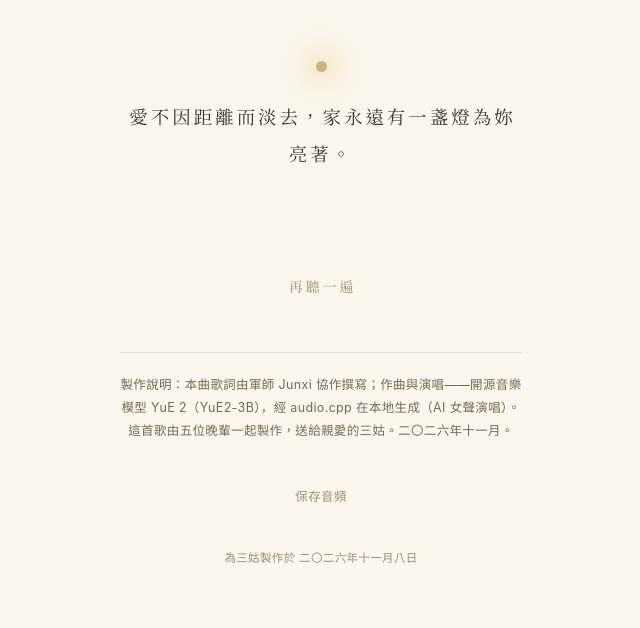
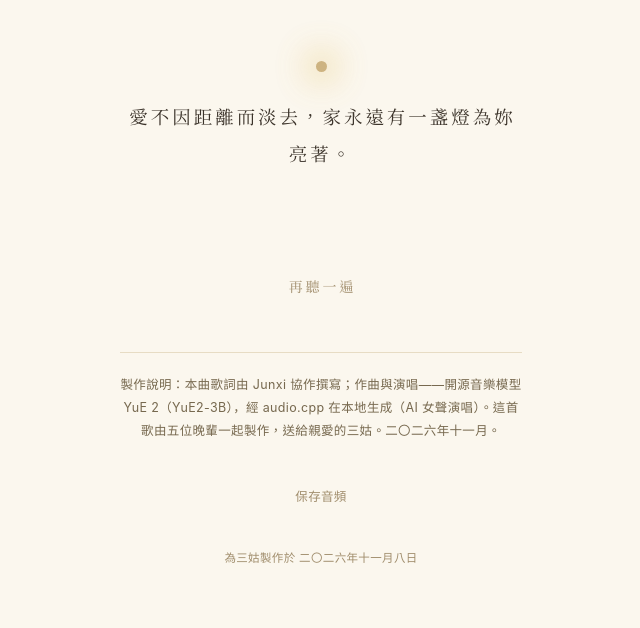
Before and after one commit to king818/for-sangu, a plain HTML site: page 10c30903255fd73dacca8890/index.html in a window 1280 px wide. Shown: the part 3817-4445 px from the top of the page, without its empty margins (319-959 px from the left). Drawn offline with Linux system fonts and the light colour scheme.

Commit message:
Credits: remove 軍師 title before Junxi (boss 2026-11-10) — public credits use English names only

```diff
--- a/10c30903255fd73dacca8890/index.html
+++ b/10c30903255fd73dacca8890/index.html
@@ -355,7 +355,7 @@
   <!-- 結尾 -->
   <div class="closing" id="closing">
     <button class="replay" id="replayBtn" type="button">再聽一遍</button>
-    <p class="footnote">製作說明：本曲歌詞由軍師 Junxi 協作撰寫；作曲與演唱——開源音樂模型 YuE 2（YuE2-3B），經 audio.cpp 在本地生成（AI 女聲演唱）。這首歌由五位晚輩一起製作，送給親愛的三姑。二〇二六年十一月。</p>
+    <p class="footnote">製作說明：本曲歌詞由 Junxi 協作撰寫；作曲與演唱——開源音樂模型 YuE 2（YuE2-3B），經 audio.cpp 在本地生成（AI 女聲演唱）。這首歌由五位晚輩一起製作，送給親愛的三姑。二〇二六年十一月。</p>
     <a class="save" href="song.mp3" download>保存音頻</a>
     <p class="made-date">為三姑製作於 二〇二六年十一月八日</p>
   </div>
```
